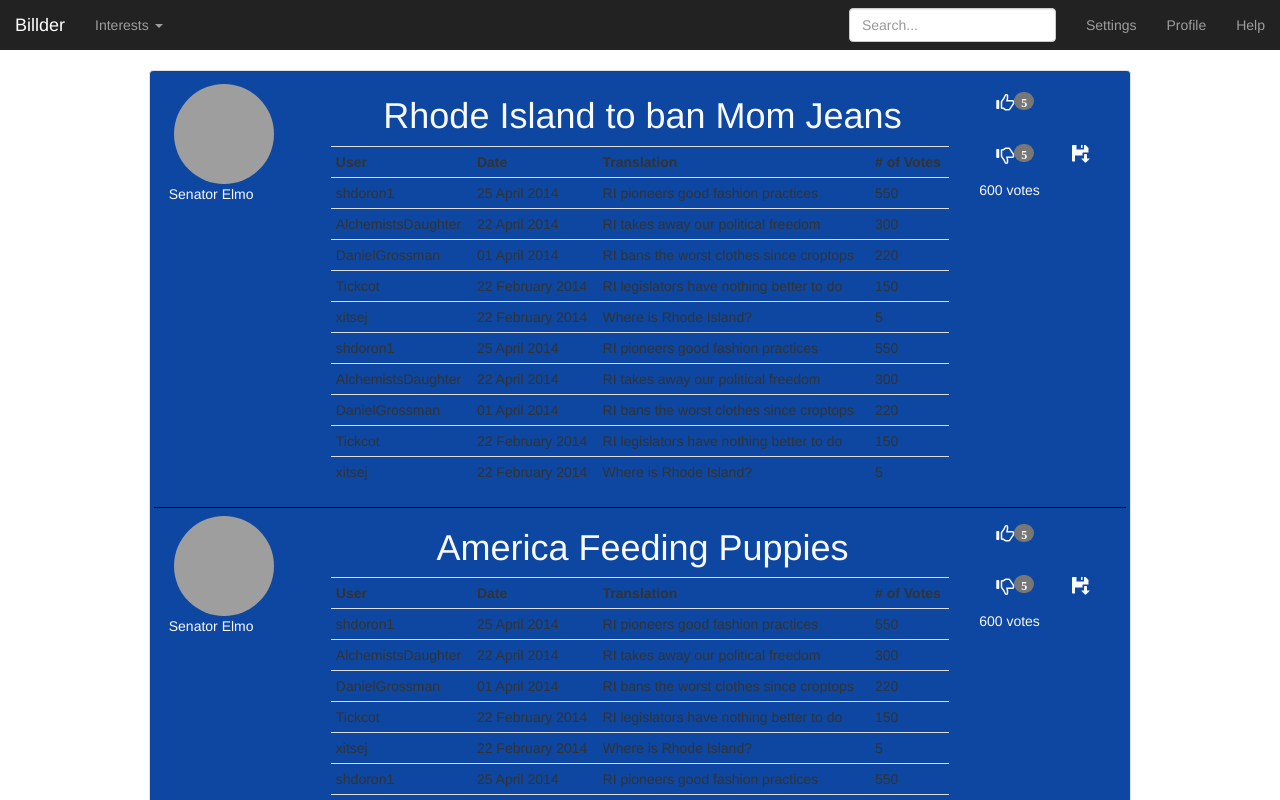
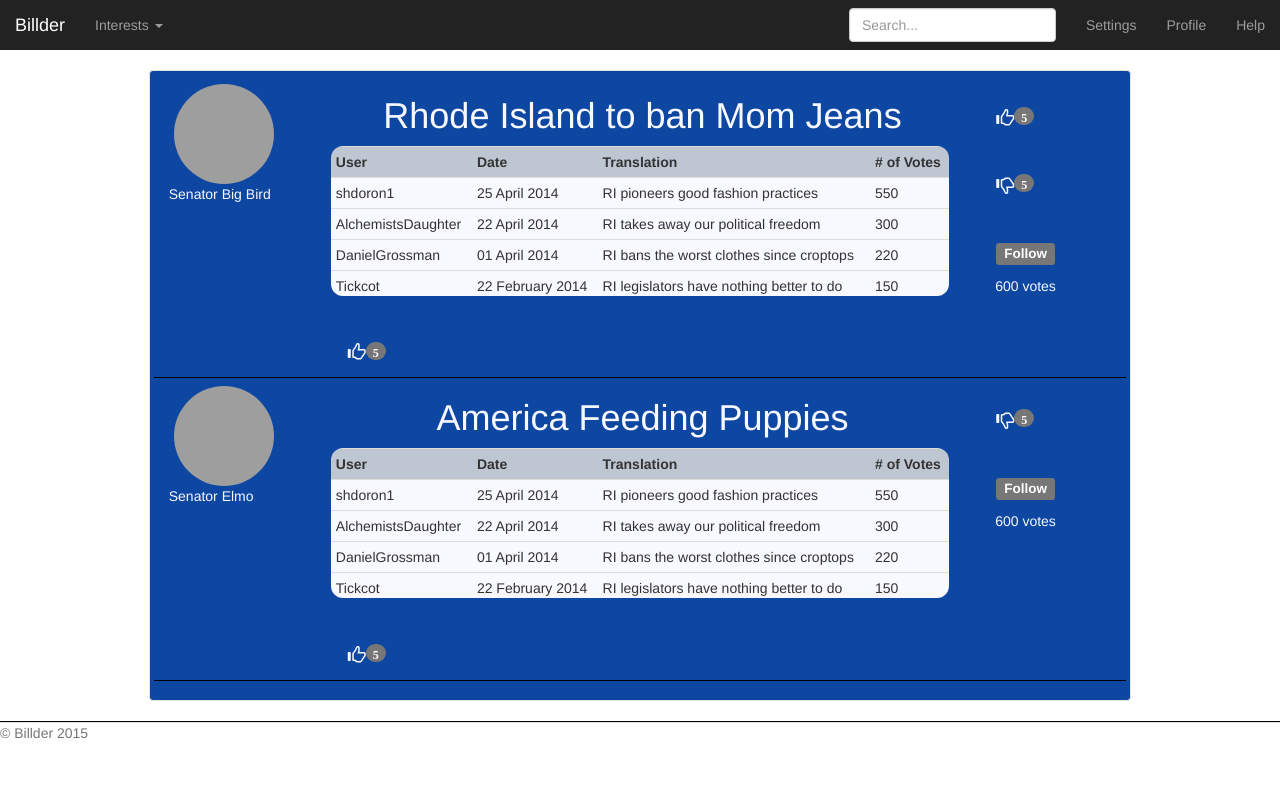
Before and after one commit to Democracybillder/Website, a website: page index.html in a window 1280 px wide. Both pictures are taken after a click on the element "Rhode Island to ban Mom Jeans". Shown: the top 800 px of the page. Drawn offline with nearby package versions, Linux system fonts and the light colour scheme; grey boxes are pictures that could not be loaded; files whose address does not match are found by name.

Commit message:
many changes

```diff
--- a/css/main.css
+++ b/css/main.css
@@ -12,6 +12,7 @@
 /* Move down content because we have a fixed navbar that is 50px tall */
 body {
   padding-top: 60px;
+  margin: 0;
 }
 
 
@@ -22,6 +23,7 @@ body {
 /* So bill translations only appear when clicked on */
 .lastAction {
   display:none;
+  background-color: ghostwhite;
 }
 
 
@@ -147,9 +149,24 @@ a p {
 .btn {
     background-color: #0D47A1;
     color: ghostwhite;
-    margin-top: 5px;
+    margin-top: 20px;
 }
 
 .table {
   background-color: ghostwhit;
 }
+
+.pane  {
+  max-height: 150px;
+  overflow-y: scroll;
+  margin-bottom: 15px;
+  border-radius: 12px;
+}
+
+th  {
+    background-color: #bec6d2;
+}
+
+.votes  {
+  padding-left: 16px;
+}
--- a/index.html
+++ b/index.html
@@ -63,11 +63,12 @@
 
   <div class="row">
     <div class="container-fluid well" id="billtracker">
-    <div class="row"> <!-- nested row -->
-      <div class="col-md-2 legImage"><img src="http://media.salon.com/2012/10/big_bird_shocked_square-460x307.jpg" alt="elmo" class="img-circle" "img-responsive"><p><a class="PoliticanNames" href="#">Senator Elmo</a></p>
+    <div class="row" class="bill"> <!-- nested row -->
+      <div class="col-md-2 legImage"><img src="http://media.salon.com/2012/10/big_bird_shocked_square-460x307.jpg" alt="big-bird" class="img-circle" "img-responsive"><p class="center-block"><a class="PoliticanNames" href="#">Senator Big Bird</a></p>
       </div>
       <div class="col-md-8"><h1 class="state maintranslation">Rhode Island to ban Mom Jeans</h1>
       <!--Table-->
+      <div class="pane">
       <table class="table table-condensed lastAction">
       <th>User</th>
       <th>Date</th>
@@ -135,21 +136,23 @@
          </tr>
     </table>
     </div>
+    </div>
     <div class="col-md-2">
       <button type="button" class="btn vote-up btn-lg">
       <span class="glyphicon glyphicon-thumbs-up" aria-hidden="true"><span class="badge">5</span></span></button>
       <button type="button" class="btn vote-down btn-lg">
       <span class="glyphicon glyphicon-thumbs-down" aria-hidden="true"><span class="badge">5</span></span></button>
       <button type="button" class="btn add-to-mybills btn-lg">
-      <span class="glyphicon glyphicon-floppy-save" aria-hidden="true"></span></button><p>600 votes</p></div>
+      <span class="label label-default">Follow</span></button><p class="votes">600 votes</p></div>
     </div>
 
     <div class="row bill"> <!-- nested row -->
-      <div class="col-md-2 legImage"><img src="http://media.salon.com/2012/10/big_bird_shocked_square-460x307.jpg" alt="elmo" class="img-circle" "img-responsive"><p><a class="PoliticanNames" href="#">Senator Elmo</a></p>
+      <div class="col-md-2 legImage"><img src="http://www.sesamestreet.org/cms_services/services?action=download&uid=dbf13ec8-16cd-11dd-a1a2-3f408a4274b3" alt="elmo" class="img-circle" "img-responsive"><p><a class="PoliticanNames" href="#">Senator Elmo</a></p>
       </div>
       <div class="col-md-8"><h1 class="state maintranslation">America
       Feeding Puppies</h1>
              <!--Table-->
+      <div class="pane">
       <table class="table table-condensed lastAction">
       <th>User</th>
       <th>Date</th>
@@ -217,28 +220,25 @@
          </tr>
     </table>
     </div>
+    </div>
     <div class="col-md-2">
-          <button type="button" class="btn vote-up btn-lg">
+          <button type="button" class="btn vote-up btn-lg test">
       <span class="glyphicon glyphicon-thumbs-up" aria-hidden="true"><span class="badge">5</span></span></button>
       <button type="button" class="btn vote-down btn-lg">
       <span class="glyphicon glyphicon-thumbs-down" aria-hidden="true"><span class="badge">5</span></span></button>
       <button type="button" class="btn add-to-mybills btn-lg">
-      <span class="glyphicon glyphicon-floppy-save" aria-hidden="true"></span></button><p>600 votes</p></div>
+      <span class="label label-default">Follow</span></button><p class="votes">600 votes</p></div>
     </div>
     </div>
   </div>
 </div>
 
-
-
-<script> $(".maintranslation").click(function(){
-            $(".lastAction").slideToggle();
-        });
-</script>
-
 <footer>
     &copy; Billder 2015
 </footer>
+
+<!-- JavaScripts -->
+<script type="text/javascript" src="js/main.js"></script>
 
 </body>
 </html>
--- /dev/null
+++ b/js/main.js
@@ -0,0 +1,8 @@
+$(".maintranslation").click(function(){
+            $(".lastAction").slideToggle();
+            $( ".test" ).appendTo( ".col-md-8" );
+    });
+
+$(".form-control").change(function() {
+			alert("Input value: " + $(".form-control").val());
+});
```
